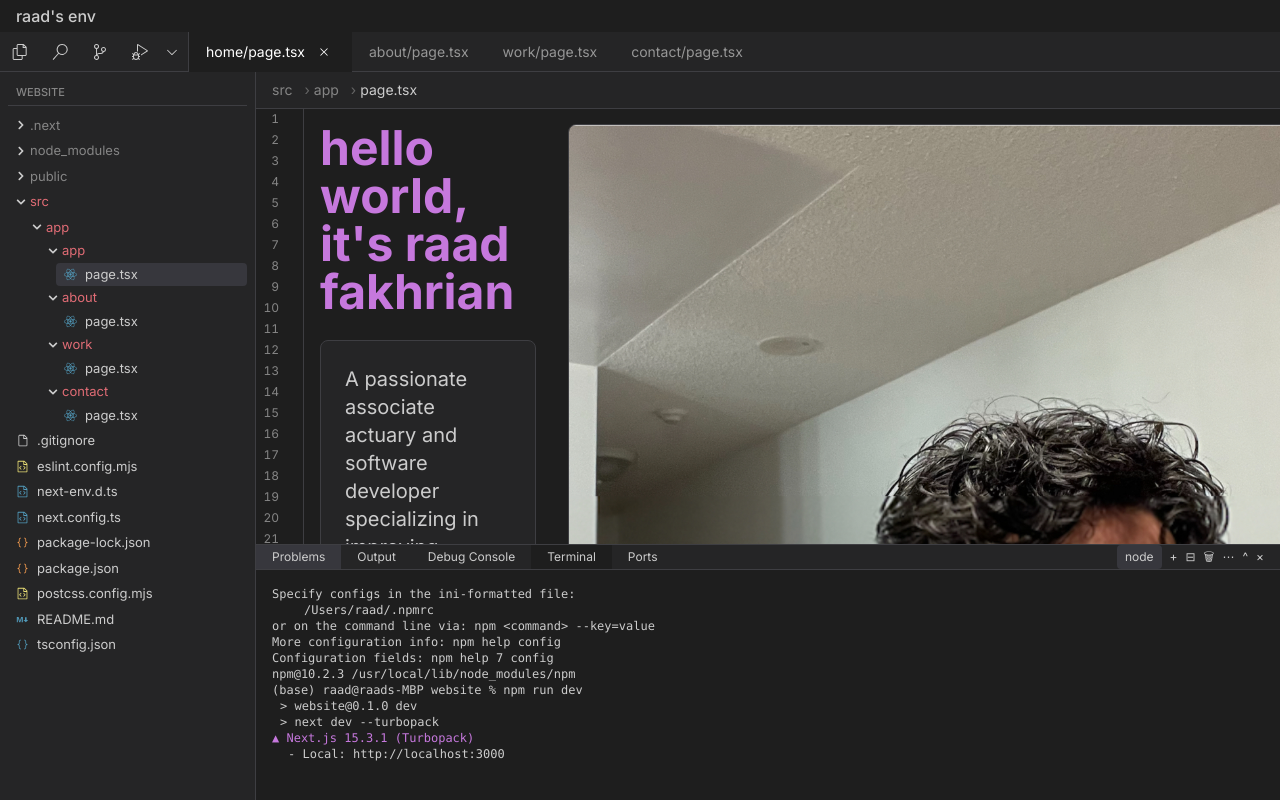
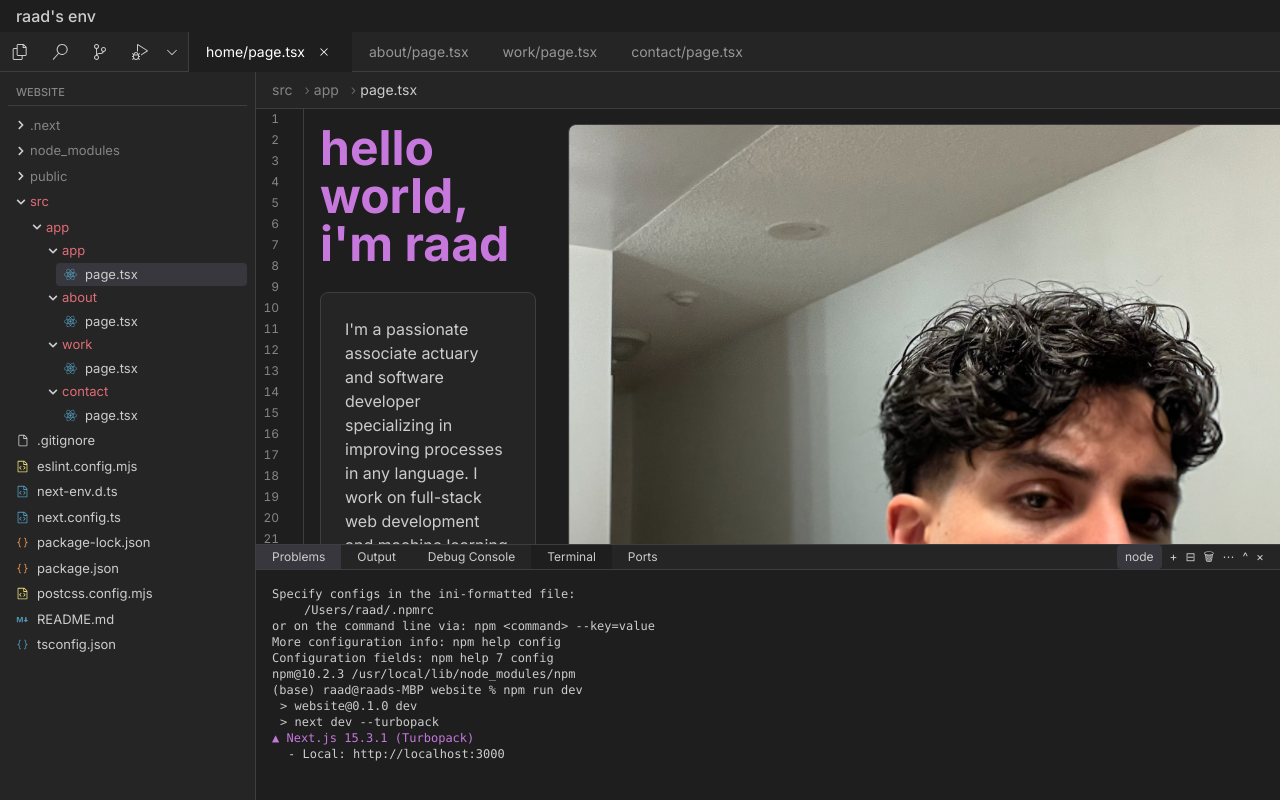
Before and after one commit to raadthedeveloper/website, a Next.js app: page / in a window 1280 px wide. Built offline with nearby package versions, Linux system fonts and the light colour scheme.

Commit message:
Update page.tsx

```diff
--- a/src/app/page.tsx
+++ b/src/app/page.tsx
@@ -11,26 +11,12 @@ export default function Home() {
         <div className="flex-1">
           <div className="mb-8">
             <h1 className="text-5xl font-bold mb-6 text-[#C678DD]">
-              hello world, it's raad fakhrian
+              hello world, i'm raad
             </h1>
             <div className="bg-[#252526] p-6 rounded-lg border border-[#3e3e42]">
-              <p className="text-xl text-[#cccccc]">
-                A passionate associate actuary and software developer specializing in improving processes in any languages, web development and machine learning.
-                I love building elegant solutions to complex problems.
-              </p>
-            </div>
-          </div>
-
-          <div className="mb-8">
-            <h2 className="text-2xl font-semibold mb-4 text-[#C678DD]">About Me</h2>
-            <div className="bg-[#252526] p-6 rounded-lg border border-[#3e3e42]">
-              <p className="text-[#cccccc] mb-4">
-                I'm an actuary with expertise in improving processes in any languages, full-stack web development,
-                and machine learning. I enjoy creating efficient and scalable solutions to problems.
-              </p>
               <p className="text-[#cccccc]">
-                When I'm not working as an actuary, you can find me exploring new technologies,
-                contributing to open-source projects.
+                I'm a passionate associate actuary and software developer specializing in improving processes in any language. I work on full-stack web development and machine learning projects.
+                I love to build solutions to complex problems.
               </p>
             </div>
           </div>
@@ -121,7 +107,7 @@ export default function Home() {
           </div>
         </div>
 
-        <div className="w-[800px] h-[997px] rounded-lg overflow-hidden border border-[#3e3e42] flex-shrink-0 sticky top-8">
+        <div className="w-[800px] h-[745px] rounded-lg overflow-hidden border border-[#3e3e42] flex-shrink-0 sticky top-8">
           <img
             src="/uhhpicofme3.jpg"
             alt="Raad Fakhrian"
```
